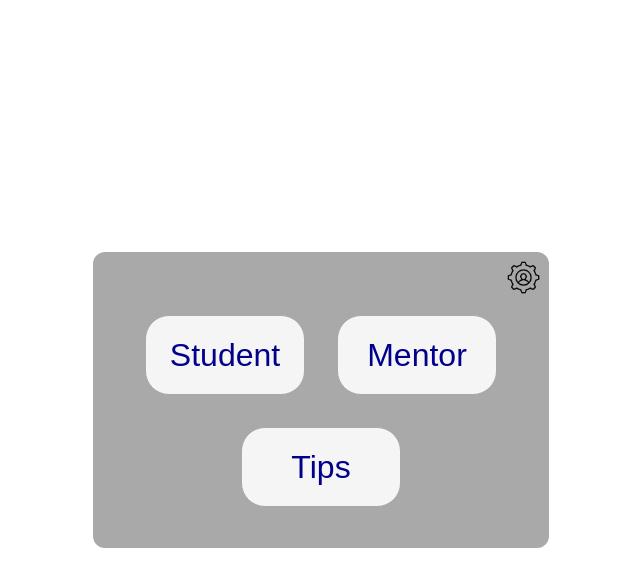
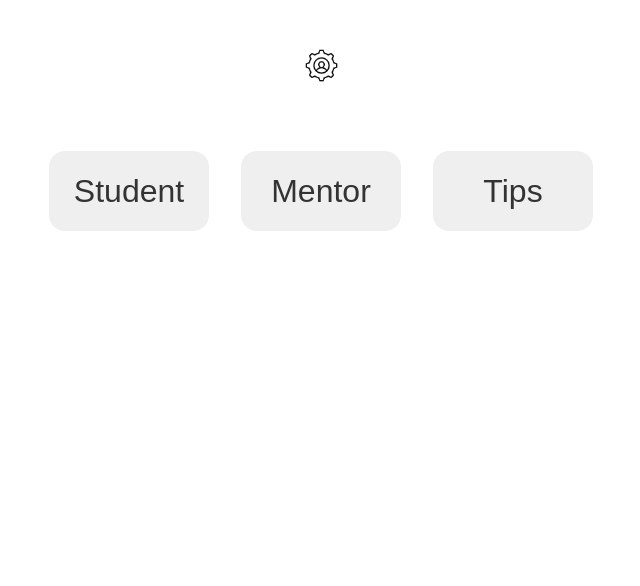
Before and after one commit to GMODias/frontend-legados-hackathon-project, a React (Create React App) app: page /main in a window 1280 px wide. Shown: the top 586 px of the page, without its empty margins (319-959 px from the left). Built offline with nearby package versions, Linux system fonts and the light colour scheme.

Commit message:
Update style main

```diff
--- a/src/css/pages/Main.css
+++ b/src/css/pages/Main.css
@@ -1,15 +1,17 @@
+.mainHeader {
+  display: flex;
+  width: 100%;
+  align-items: center;
+  justify-content: center;
+  margin: 3em 0;
+}
+
 .main-box {
-  /* align-items: center; */
-  background-color: darkgray;
   border-radius: 1.5vmin;
   display: flex;
   flex-direction: column;
   height: 35vmin;
-  /* justify-content: space-between; */
-  margin: 50vh 50vw;
-  padding: 1vmin;
-  transform: translate(-50%, -50%);
-  width: 55vmin;
+  width: 100%;
 }
 
 main {
@@ -17,27 +19,23 @@ main {
   font-size: 4vmin;
   margin: 0.5vmin;
   display: flex;
-  align-items:center;
+  align-items: center;
   flex-direction: row;
   justify-content: center;
   flex-wrap: wrap;
 }
 
 .btn-main {
-  background-color: whitesmoke;
-  border: 1px solid darkgray;
-  border-radius: 3vmin;
-  color: darkblue;
+  border: none;
+  border-radius: 16px;
+  color: #333;
   font-size: 4vmin;
   height: 10vmin;
   margin: 2vmin;
   width: 20vmin;
-  transition: 1s;
+  transition: 0.2s;
 }
 
-.mainHeader {
-  display: flex;
-  width: 100%;
-  top: 0;
-  justify-content: right;
+.btn-main:hover {
+  transform: translateY(-0.3em);
 }
```
